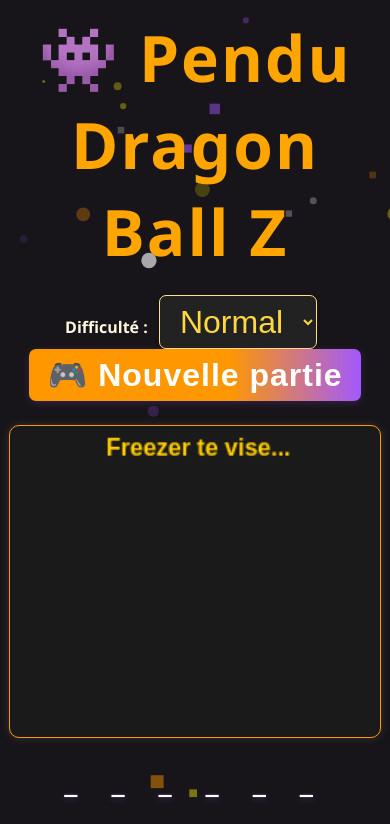
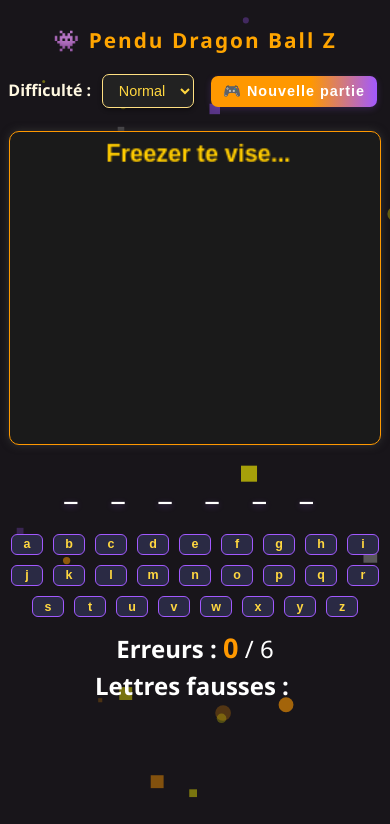
Before and after one commit to Vili-Dev/dragon-ball-z-pendu, a website: page index.html in a window 390 px wide. Shown: the top 824 px of the page. Drawn offline with Linux system fonts and the light colour scheme.

Commit message:
essaie d'améliorer le responsive

```diff
--- a/index.html
+++ b/index.html
@@ -26,11 +26,13 @@
 
   <div id="keyboard" class="keyboard"></div>
 
+<div class="erreur-aie">
   <div>
     <strong>Erreurs :</strong> <span id="errors">0</span> / 6
   </div>
   <div>
     <strong>Lettres fausses :</strong> <span id="wrong-letters"></span>
+  </div>
   </div>
 
   <div id="message" style="font-size:1.2em;color:#ffa500;margin:18px 0"></div>
--- a/style.css
+++ b/style.css
@@ -19,7 +19,7 @@
   color: #ffa500;
   margin: 26px 0 8px 0;
   letter-spacing: 2px;
-  font-size: 2.2em;
+  font-size: 3.2em;
 }
 
 label {
@@ -42,7 +42,7 @@
 }
 
 #new-game, #replay {
-  font-size: 1.1em;
+  font-size: 1.8em;
   padding: 7px 18px;
   border-radius: 7px;
   background: linear-gradient(90deg,#ff9800 60%,#a259ff 100%);
@@ -68,7 +68,7 @@
 
 #pendu-canvas {
   width: 95vw;
-  max-width: 280px;
+  max-width: 300px;
   min-width: 180px;
   height: auto;
   display: block;
@@ -110,17 +110,21 @@
   min-height: 1.7em;
 }
 
+.erreur-aie {
+  font-size: 1.5em !important;
+}
+
 .keyboard {
   margin: 22px auto 10px auto;
   display: flex;
   flex-wrap: wrap;
-  max-width: 340px;
+  max-width: 740px;
   justify-content: center;
   gap: 6px;
 }
 .keyboard button {
-  width: 34px;
-  height: 40px;
+  width: 54px;
+  height: 60px;
   margin: 2px;
   font-size: 1.2em;
   border-radius: 6px;
@@ -162,81 +166,29 @@
 }
 
 /* Responsive pour petits écrans */
-@media (max-width: 1300px) {
-  h1 {
-    font-size: 4em;
-    margin-top: 14px;
+@media (max-width: 900px) {
+  h1 { font-size: 2rem; }
+  .word-display { font-size: 1.2rem; }
+  .keyboard button {
+    font-size: 0.85em;
+    height: 2em;
+    min-width: 24px;
+    max-width: 42px;
   }
-  .word-display {
-    font-size: 4em;
-    padding: 2px 2vw;
-  }
-  #pendu-canvas {
-    max-width: 98vw;
-    min-width: 120px;
-  }
+  #pendu-canvas { max-width: 95vw; }
+}
+@media (max-width: 600px) {
+  h1 { font-size: 1.3rem; }
+  .word-display { font-size: 1rem; }
   #difficulty, #new-game, #replay {
-    font-size: 0.99em;
-    padding: 7px 9px;
+    font-size: 0.9rem;
+    padding: 0.5em 0.8em;
   }
   .keyboard button {
- width: 60px;
-  height: 80px;
-  margin: 2px;
-  font-size: 1.2em;
-  border-radius: 6px;
-  background: #2a2a44;
-  color: #ffd740;
-  border: 1.5px solid #a259ff;
-  font-weight: bold;
-  cursor: pointer;
-  transition: background 0.22s, color 0.15s;
+    font-size: 0.78em;
+    height: 1.7em;
+    min-width: 18px;
+    max-width: 32px;
   }
-  .keyboard {
-    max-width: 98vw;
-    gap: 70px;
-
-  }
-
-  #pendu-canvas {
-  width: 95vw;
-  max-width: 500px;
-  min-width: 200px;
-  height: auto;
-  display: block;
-  margin: 0 auto 20px auto;
-  background: #222;
-  border-radius: 12px;
-  box-shadow: 0 0 18px #311b9244;
-  border: 1px solid #ff9800;
+  #pendu-canvas { max-width: 98vw; }
 }
-
-#difficulty {
-  font-size: 2em;
-  padding: 7px 16px;
-  border-radius: 7px;
-  border: 1px solid #ffe082;
-  background-color: #222;
-  color: #ffd740;
-  outline: none;
-  margin-right: 8px;
-  box-shadow: 0 2px 4px #0006;
-}
-
-#new-game, #replay {
-  font-size: 2em;
-  padding: 7px 18px;
-  border-radius: 7px;
-  background: linear-gradient(90deg,#ff9800 60%,#a259ff 100%);
-  color: #fff;
-  border: none;
-  font-weight: bold;
-  letter-spacing: 1px;
-  box-shadow: 0 2px 7px #a259ff33;
-  cursor: pointer;
-  transition: background 0.25s, transform 0.15s;
-  margin-left: 5px;
-  margin-right: 5px;
-  margin-bottom: 4px;
-}
-}
```
